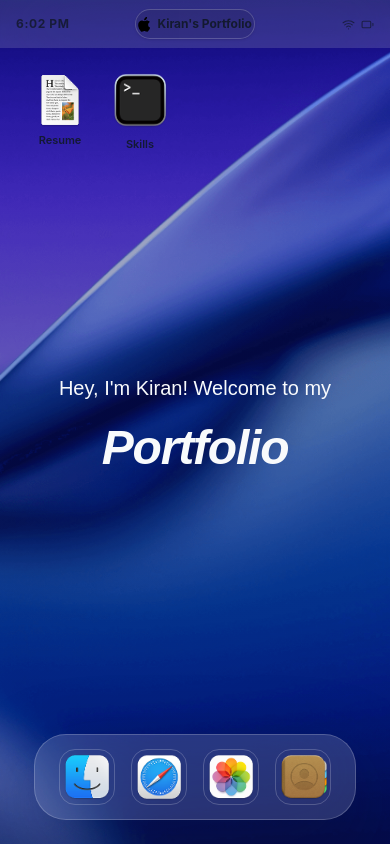
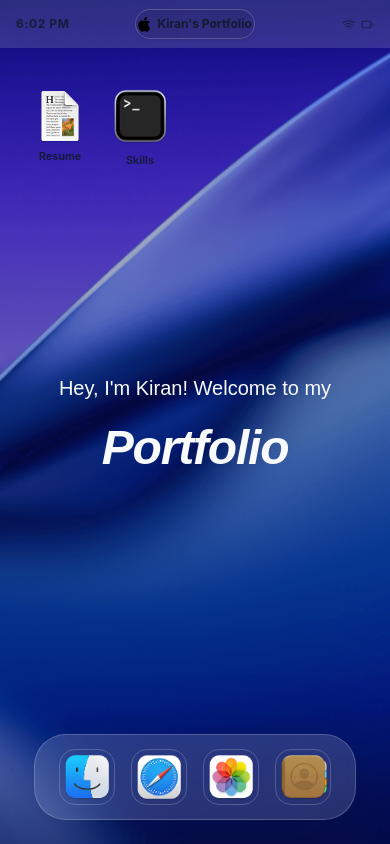
Before and after one commit to Kiran-Pokhrel-91/myportfolio, a React (Vite) app in the folder frontend/: page / in a window 390 px wide. Built offline with nearby package versions, Linux system fonts and the light colour scheme; a web font is replaced by a local one.

Commit message:
fix home responsive

```diff
--- a/frontend/src/components/Welcome.jsx
+++ b/frontend/src/components/Welcome.jsx
@@ -84,7 +84,7 @@ const Welcome = () => {
 
   return (
     <section id="welcome">
-      <section id="mobile-home" className="hidden max-sm:absolute max-sm:top-12 max-sm:left-0 max-sm:z-10 max-sm:block">
+      <section id="mobile-home" className="hidden max-sm:absolute max-sm:top-12 max-sm:left-0 max-sm:z-10 max-sm:block max-sm:mt-4">
         <div className="inline-flex items-center gap-5 ml-4 mt-2 px-4 py-3 rounded-2xl">
           <button className="flex flex-col items-center gap-1" onClick={() => openWindow(WINDOW_KEYS.RESUME)}>
             <img alt="pages" src="/images/pdf.png" className="size-14" />
```
